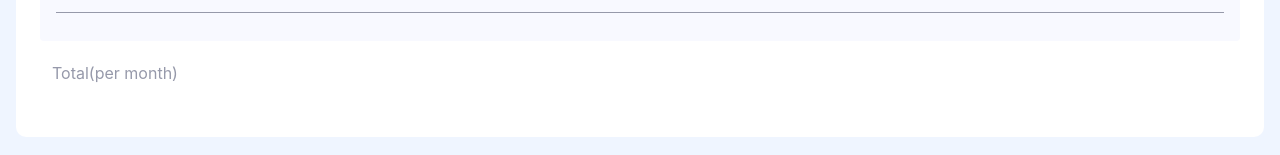
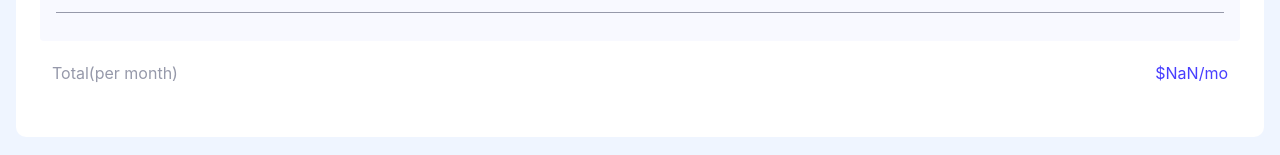
Before and after one commit to tchkoidze/Multi-step-form, a React (Vite) app: page /finish in a window 1280 px wide. Shown: the part 267-422 px from the top of the page. Built offline with nearby package versions, Linux system fonts and the light colour scheme.

Commit message:
add index in key at list

```diff
--- a/src/pages/Finish.tsx
+++ b/src/pages/Finish.tsx
@@ -10,6 +10,7 @@ interface SelectPlanProps {
 
 const Finish: React.FC<SelectPlanProps> = ({ clicked }) => {
   const [active, setActive] = useState<boolean>(false);
+  const [sum, setSum] = useState<number>(0);
 
   const navigate = useNavigate();
 
@@ -41,6 +42,7 @@ const Finish: React.FC<SelectPlanProps> = ({ clicked }) => {
         );
 
       console.log(total);
+      setSum(total);
       return total;
     } else {
       const arr1 = registrationInfo.ads.map((x) => {
@@ -60,6 +62,8 @@ const Finish: React.FC<SelectPlanProps> = ({ clicked }) => {
             accumulator + currentValue,
           0
         );
+      setSum(total);
+      return total;
     }
   };
 
@@ -94,8 +98,8 @@ const Finish: React.FC<SelectPlanProps> = ({ clicked }) => {
             <h2 className="text-blue">{registrationInfo.price}</h2>
           </div>
           <ul>
-            {registrationInfo.ads.map((x) => (
-              <li className="flex justify-between">
+            {registrationInfo.ads.map((x, index) => (
+              <li key={index} className="flex justify-between">
                 <h2 className="text-grey">{x}</h2>
                 <span className="text-grey">
                   {x === "Online service"
@@ -116,11 +120,13 @@ const Finish: React.FC<SelectPlanProps> = ({ clicked }) => {
             ))}
           </ul>
         </div>
-        <div>
-          <p className="text-grey px-3 my-5">
+        <div className="flex justify-between px-3 my-5">
+          <p className="text-grey ">
             Total{clicked ? "(per year)" : "(per month)"}
           </p>
-          <span className="text-purple"></span>
+          <span className="text-purple">{`$${sum}${
+            clicked ? "/yr" : "/mo"
+          }`}</span>
         </div>
       </div>
       <div className="flex mt-auto bg-white p-8">
```
